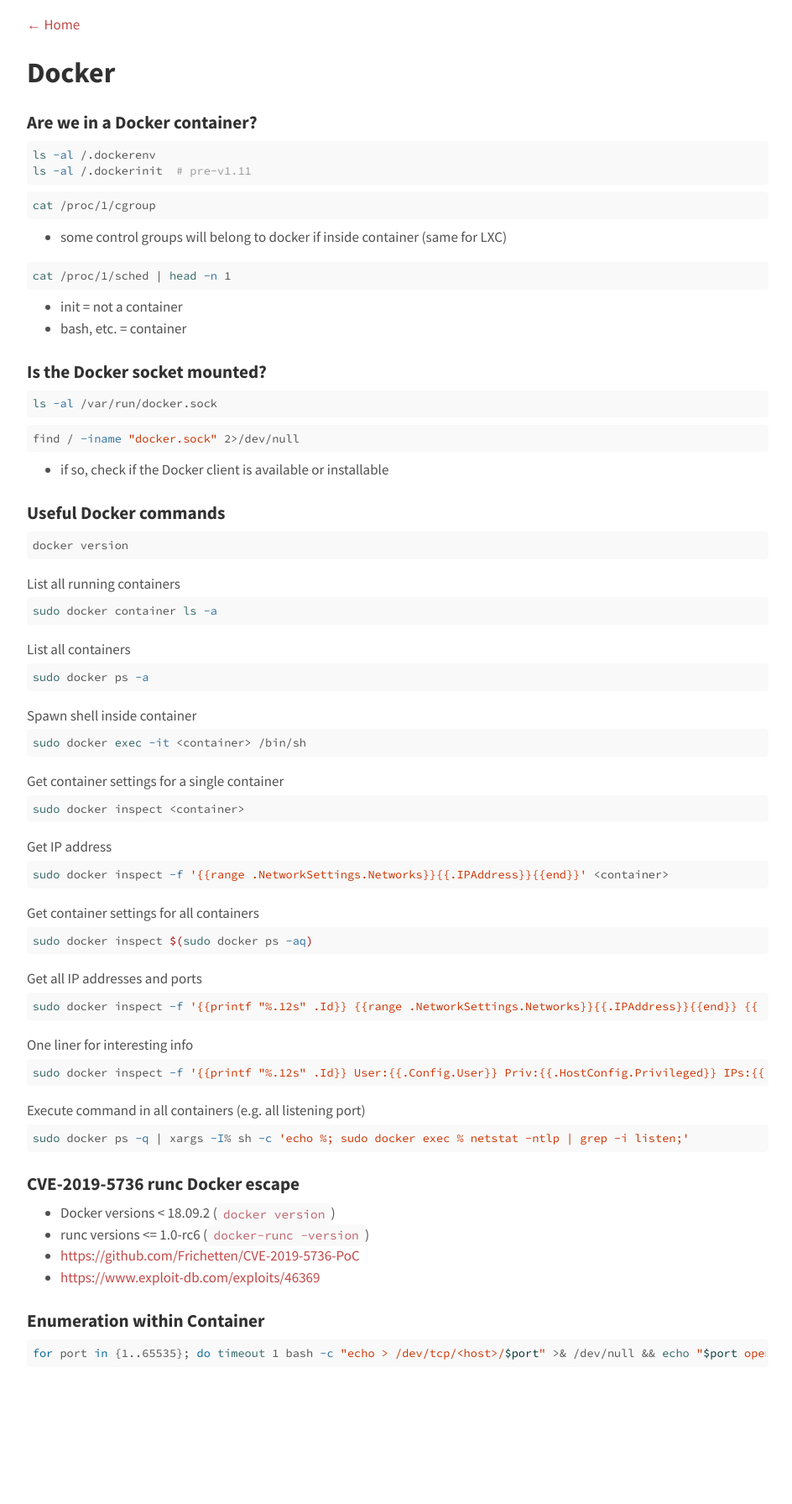
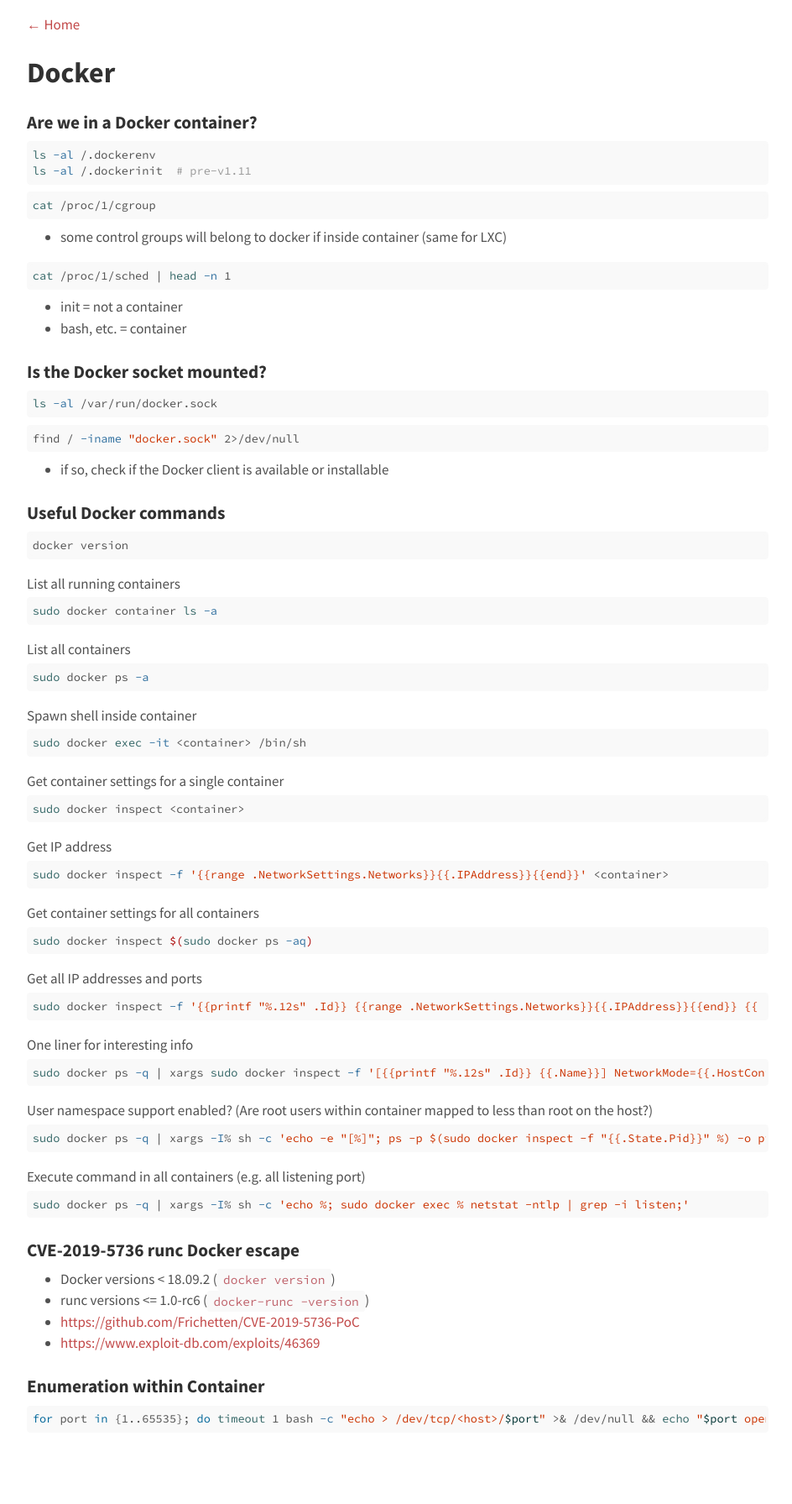
Before and after one commit to agrzeslak/cheatsheet, a Jekyll site: the page built from _topics/docker.md, in a window 1280 px wide. Shown: the whole page at 84% size, without its empty margins (166-1110 px from the left). Built offline with Jekyll 4.4.1, drawn with Linux system fonts in a browser that asks for light colours; before the commit the page ends 1713 px from its top, so only the background shows below that.

Commit message:
dns and docker updates

````diff
--- a/_topics/docker.md
+++ b/_topics/docker.md
@@ -77,7 +77,12 @@ sudo docker inspect -f '{{printf "%.12s" .Id}} {{range .NetworkSettings.Networks
 
 One liner for interesting info
 ```shell
-sudo docker inspect -f '{{printf "%.12s" .Id}} User:{{.Config.User}} Priv:{{.HostConfig.Privileged}} IPs:{{range .NetworkSettings.Networks}}{{.IPAddress}}{{end}} Ports:{{ .NetworkSettings.Ports }}' $(sudo docker ps -aq)
+sudo docker ps -q | xargs sudo docker inspect -f '[{{printf "%.12s" .Id}} {{.Name}}] NetworkMode={{.HostConfig.NetworkMode}} PidMode={{.HostConfig.PidMode}} Privileged={{.HostConfig.Privileged}} User={{.Config.User}} AppArmorProfile={{.AppArmorProfile}} SecurityOpt={{.HostConfig.SecurityOpt}} RORootFS={{.HostConfig.ReadonlyRootfs}} UserNSMode={{.HostConfig.UsernsMode}} CapAdd={{.HostConfig.CapAdd}} CapDrop={{.HostConfig.CapDrop}}'
+```
+
+User namespace support enabled? (Are root users within container mapped to less than root on the host?)
+```shell
+sudo docker ps -q | xargs -I% sh -c 'echo -e "[%]"; ps -p $(sudo docker inspect -f "{{.State.Pid}}" %) -o pid,user'
 ```
 
 Execute command in all containers (e.g. all listening port)
````
Also changed, not shown: _topics/dns.md (+2 -1 lines).
